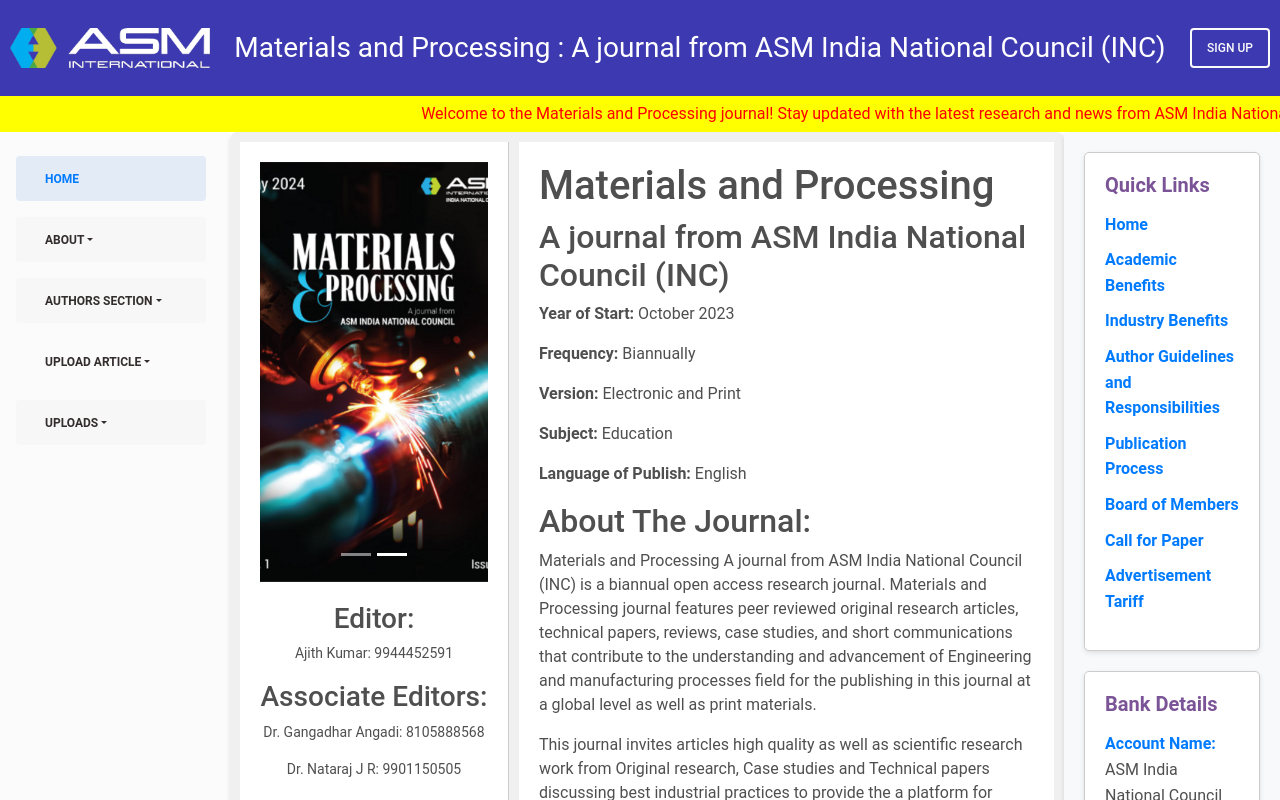
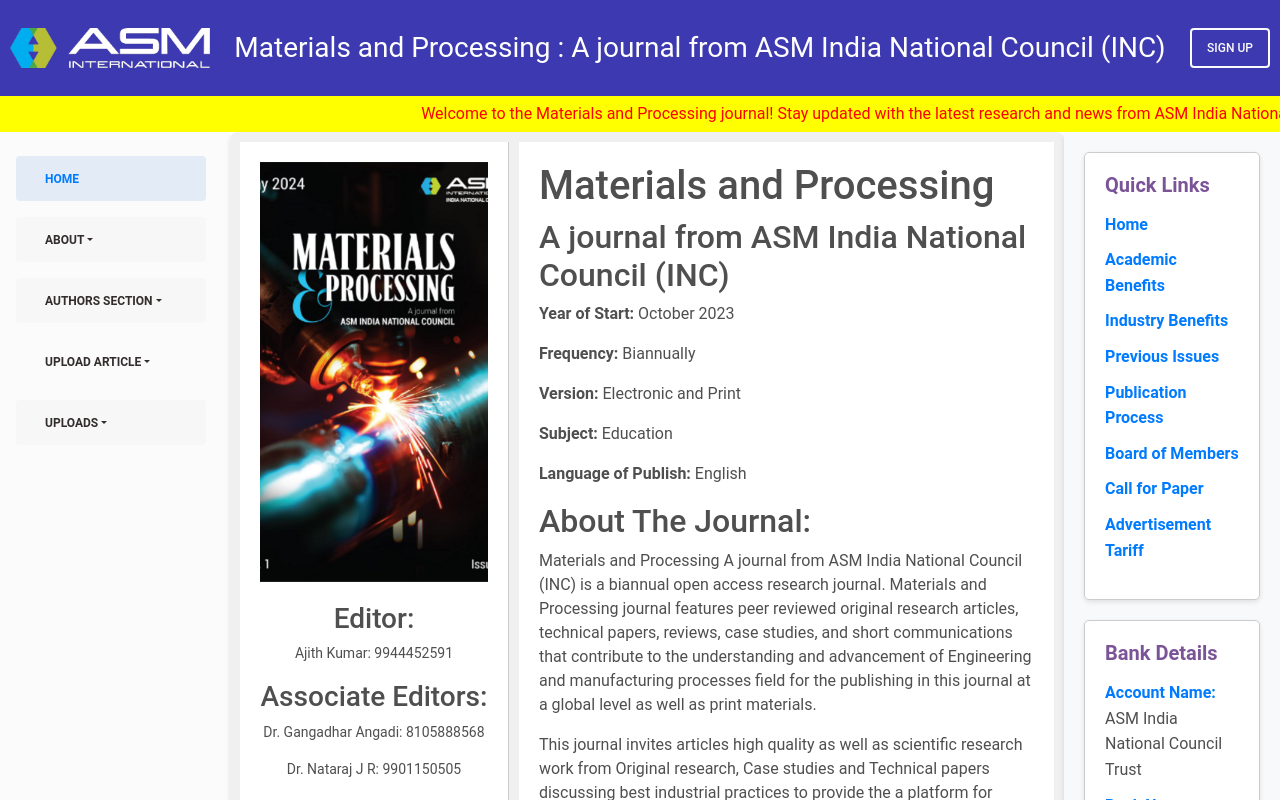
Before and after one commit to VishalBhat07/journal-website, a React (Vite) app in the folder frontend/: page / in a window 1280 px wide. Shown: the top 800 px of the page. Built offline with nearby package versions, Linux system fonts and the light colour scheme; no server answers.

Commit message:
Fixed carousal and changed quick links

```diff
--- a/frontend/src/components/ImageCarousel/ImageCarousel.jsx
+++ b/frontend/src/components/ImageCarousel/ImageCarousel.jsx
@@ -7,7 +7,7 @@
 
 const ImageCarousel = () => {
   return (
-    <Carousel fade interval={4000} controls={false}>
+    <Carousel fade interval={4000} controls={false} indicators={false}>
       <Carousel.Item>
         <img
           className="d-block w-100 carousel-image"
--- a/frontend/src/components/QuickLinks/QuickLinks.jsx
+++ b/frontend/src/components/QuickLinks/QuickLinks.jsx
@@ -5,7 +5,9 @@
 const QuickLinks = () => {
   return (
     <div className="quick-links">
-      <h2 className="animated-header"><strong>Quick Links</strong></h2>
+      <h2 className="animated-header">
+        <strong>Quick Links</strong>
+      </h2>
       <ul>
         <li>
           <strong>
@@ -24,7 +26,7 @@
         </li>
         <li>
           <strong>
-            <Link to="/author/author-guidelines">Author Guidelines and Responsibilities</Link>
+            <Link to="/uploads">Previous Issues</Link>
           </strong>
         </li>
         <li>
```
